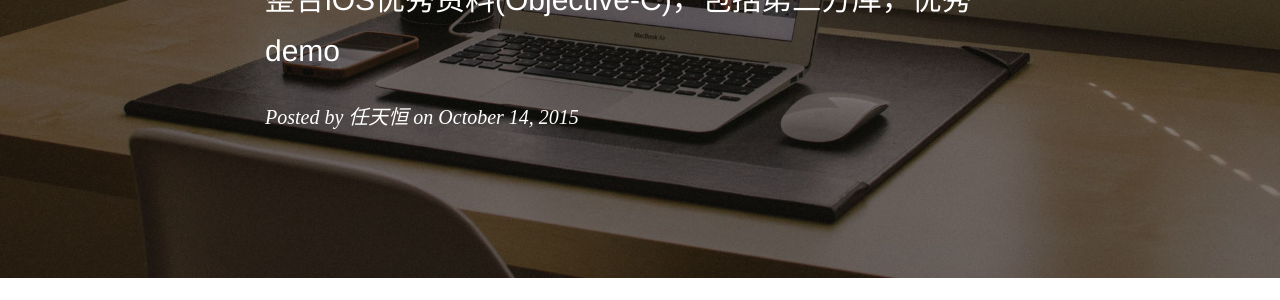
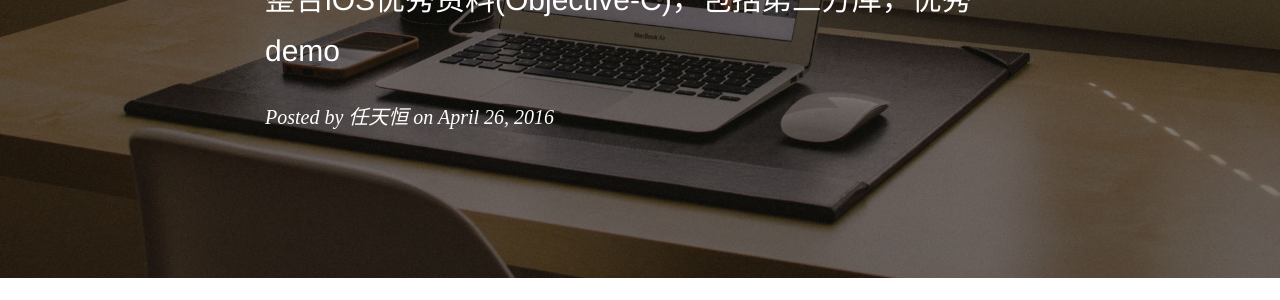
Before and after one commit to rth211/rth211.github.io, a Jekyll site: the page built from _posts/2015.07/2015-07-02-iOS第三方库备忘录（Objective-C）.md, in a window 1280 px wide and 900 px high. Shown: the part 291-591 px from the top of the window. Built offline with Jekyll 4.4.1, drawn with Linux system fonts in a browser that asks for light colours; nearby versions of some CDN libraries; comment, search, counter and statistics services are not loaded; some of the changed text lies outside the part shown.

Commit message:
4.26 11:19 update

```diff
--- a/_posts/2015.07/2015-07-02-iOS第三方库备忘录（Objective-C）.md
+++ b/_posts/2015.07/2015-07-02-iOS第三方库备忘录（Objective-C）.md
@@ -1,7 +1,7 @@
 ---
 layout: post
 title: iOS资料收集（Objective-C）
-date: 2015-10-14 13:30:00
+date: 2016-4-26 11:30:00
 subtitle:   "整合iOS优秀资料(Objective-C)，包括第三方库，优秀demo"
 author:     "任天恒"
 header-img: "img/home-bg.jpg"
```
Also changed, not shown: other parts of _posts/2015.07/2015-07-02-iOS第三方库备忘录（Objective-C）.md (+1 -0 lines).
